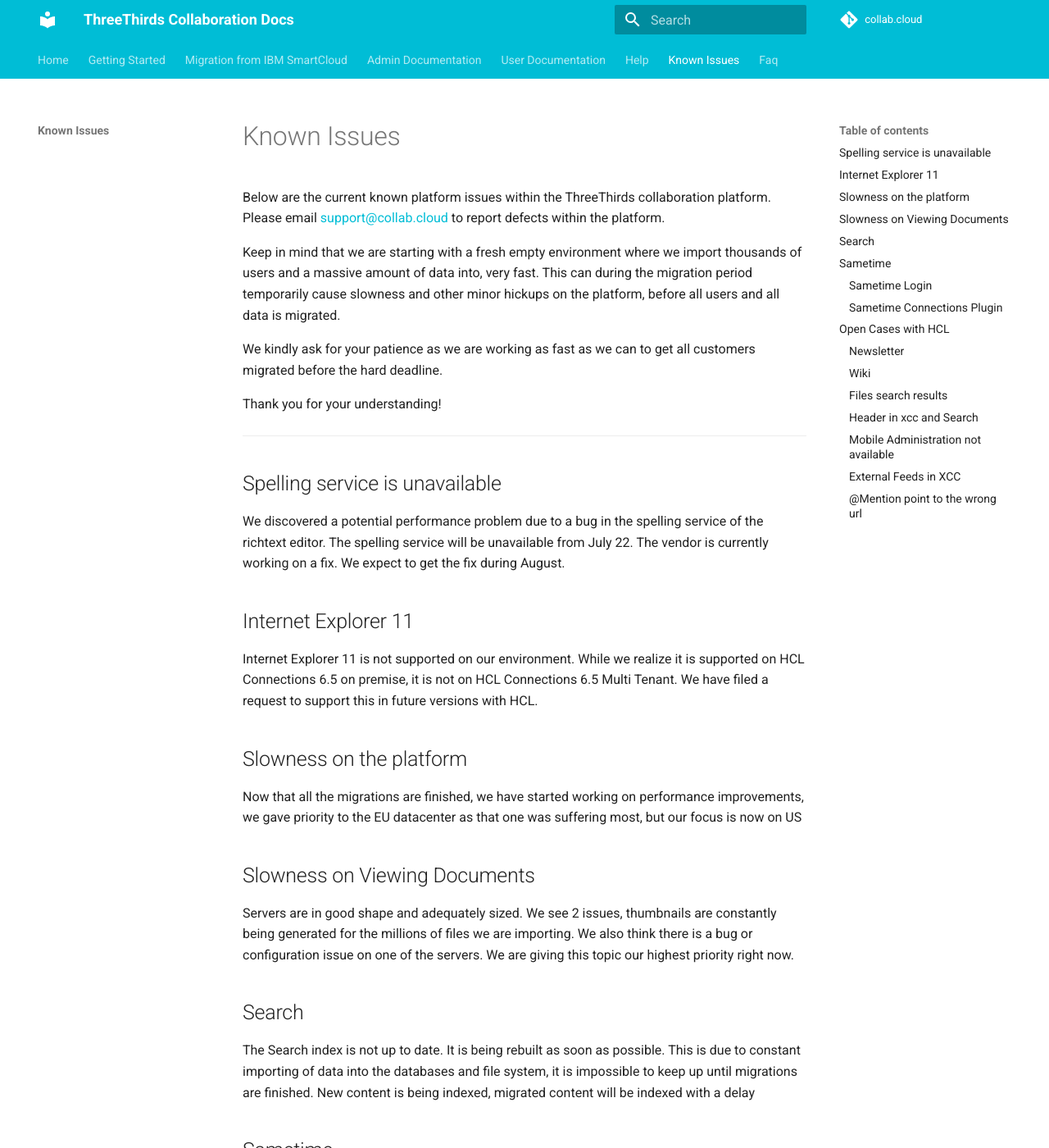
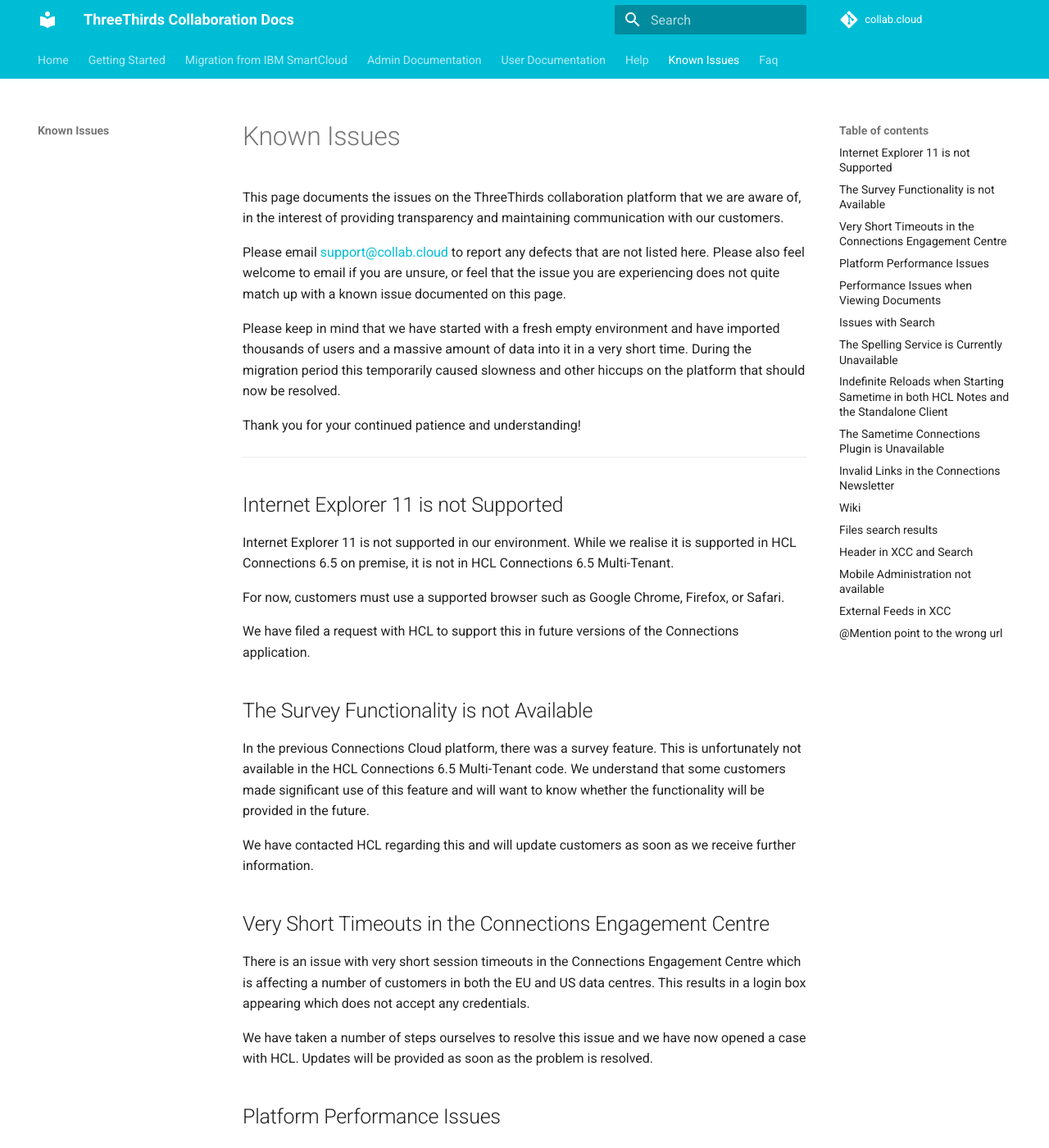
Before and after one commit to collabdotcloud/docs.collab.cloud, an MkDocs documentation site: the page built from docs/help/known-issues.md, in a window 1280 px wide and 1400 px high. Shown: the whole window at 82% size. Built offline with MkDocs 1.6.1 and Material for MkDocs 9.7.7, drawn with Linux system fonts in a browser that asks for light colours; some of the changed text lies outside the part shown.

Commit message:
Added content to known issues page and restructured it

```diff
--- a/docs/help/known-issues.md
+++ b/docs/help/known-issues.md
@@ -1,73 +1,103 @@
 # Known Issues
+This page documents the issues on the ThreeThirds collaboration platform that we are aware of, in the interest of providing transparency and maintaining communication with our customers.
 
-Below are the current known platform issues within the ThreeThirds collaboration platform. Please email [support@collab.cloud](mailto:support@collab.cloud) to report defects within the platform.
+Please email [support@collab.cloud](mailto:support@collab.cloud) to report any defects that are not listed here. Please also feel welcome to email if you are unsure, or feel that the issue you are experiencing does not quite match up with a known issue documented on this page.
 
-Keep in mind that we are starting with a fresh empty environment where we import thousands of users and a massive amount of data into, very fast. This can during the migration period temporarily cause slowness and other minor hickups on the platform, before all users and all data is migrated.
+Please keep in mind that we have started with a fresh empty environment and have imported thousands of users and a massive amount of data into it in a very short time. During the migration period this temporarily caused slowness and other hiccups on the platform that should now be resolved.
 
-We kindly ask for your patience as we are working as fast as we can to get all customers migrated before the hard deadline.
-
-Thank you for your understanding!
+Thank you for your continued patience and understanding!
 
 ---
 
-## Spelling service is unavailable
 
-We discovered a potential performance problem due to a bug in the spelling service of the richtext editor. The spelling service will be unavailable from July 22. The vendor is currently working on a fix. We expect to get the fix during August.
+## Internet Explorer 11 is not Supported
+Internet Explorer 11 is not supported in our environment. While we realise it is supported in HCL Connections 6.5 on premise, it is not in HCL Connections 6.5 Multi-Tenant.
 
-## Internet Explorer 11
+For now, customers must use a supported browser such as Google Chrome, Firefox, or Safari.
 
-Internet Explorer 11 is not supported on our environment. While we realize it is supported on HCL Connections 6.5 on premise, it is not on HCL Connections 6.5 Multi Tenant. We have filed a request to support this in future versions with HCL.
+We have filed a request with HCL to support this in future versions of the Connections application.
 
-## Slowness on the platform
+## The Survey Functionality is not Available
+In the previous Connections Cloud platform, there was a survey feature. This is unfortunately not available in the HCL Connections 6.5 Multi-Tenant code. We understand that some customers made significant use of this feature and will want to know whether the functionality will be provided in the future.
 
-Now that all the migrations are finished, we have started working on performance improvements, we gave priority to the EU datacenter as that one was suffering most, but our focus is now on US
+We have contacted HCL regarding this and will update customers as soon as we receive further information.
 
-## Slowness on Viewing Documents
+## Very Short Timeouts in the Connections Engagement Centre
+There is an issue with very short session timeouts in the Connections Engagement Centre which is affecting a number of customers in both the EU and US data centres. This results in a login box appearing which does not accept any credentials.
 
-Servers are in good shape and adequately sized. We see 2 issues, thumbnails are constantly being generated for the millions of files we are importing. We also think there is a bug or configuration issue on one of the servers. We are giving this topic our highest priority right now.
+We have taken a number of steps ourselves to resolve this issue and we have now opened a case with HCL. Updates will be provided as soon as the problem is resolved.
 
-## Search
+## Platform Performance Issues
+Now that all the migrations are finished, we have started working on performance improvements as a priority to improve the customer experience. We initially prioritised the EU datacenter as that was suffering the most, and EU-based customers should now notice significantly improved performance across the platform.
 
-The Search index is not up to date. It is being rebuilt as soon as possible. This is due to constant importing of data into the databases and file system, it is impossible to keep up until migrations are finished. New content is being indexed, migrated content will be indexed with a delay
+Our focus is now on improving the performance for our US-based customers.
 
-## Sametime
+## Performance Issues when Viewing Documents
+Our infrastructure has adequate capacity to support the document viewing and editing capabilities of Connections. However there are two issues causing noticable performance issues when working with documents:
 
-### Sametime Login
+1. File thumbnails are constantly being generated for the millions of files we are importing.
+2. There may be a bug or configuration issue on one of the servers.
 
-The "Remember me" function in login page is not working and will result in a indefinite reload on starting the app on next day. This issue will appear on embedded Sametime within Notes client as well as in Sametime standalone client.
-Please do not use this function until this issue is solved.
+We are prioritising this issue as we realise the importance of the document capabilities to our customers.
 
-### Sametime Connections Plugin
+## Issues with Search
+Platform content is not fully indexed which means some content will not appear in search results. The search index is constantly being rebuilt however due to the influx of data into the databases and the server file system, it was impossible to keep up until migrations were finished. Now that they are, the indexing process can begin catching up.
 
-The Sametime Connections plugin (upper right corner) is not working as expected. Login is successful but no chat will be received if someone is ping you.
-Please use the webchat (webchatna.collab.cloud / webchateu.collab.cloud) instead until this issue is resolved
+New content is being indexed, however migrated content will be indexed with a delay.
 
-## Open Cases with HCL
+## The Spelling Service is Currently Unavailable
+We discovered a potential performance problem due to a bug in the spelling service of the richtext editor. As a result, the spelling service is unavailable from July 22.
 
-### Newsletter
+The vendor is currently working on a fix. We expect to receive the fix during August.
 
-Wrong links in newsletters for example the invitation to communities duplicates the hostname.
+## Indefinite Reloads when Starting Sametime in both HCL Notes and the Standalone Client
+The "Remember me" function in login page is not working and will result in a indefinite reload on starting the app on next day. This issue will appear in the embedded Sametime within the Notes client as well as in the Sametime standalone client.
 
-### Wiki
+Please do not use the "Remember me" function until this issue is resolved.
+
+## The Sametime Connections Plugin is Unavailable
+The Sametime Connections plugin that provides instant messaging capabilities within your Connections site is currently not working as expected. You will be able to login, however you will not be able to receive messages.
+
+Please use Sametime webchat available at [webchatna.collab.cloud](https://webchatna.collab.cloud) (for US-based customers) or [webchateu.collab.cloud](https://webchateu.collab.cloud) (for EU-based customers) until this issue is resolved.
+
+## Invalid Links in the Connections Newsletter
+
+There is currently an issue with the Connections newsletter sent out by the platform. Links in the newsletter will duplicate the hostname leading to an invalid link.
+
+For example, the links will point to organisation.organisation.collab.cloud instead of organisation.collab.cloud.
+
+We currently have an open case with HCL to resolve this issue.
+## Wiki
 
 Wrong links in Apps menu and API calls to oauth endpoints in wikis return wrong links
 
-### Files search results
+We currently have an open case with HCL to resolve this issue.
 
-The searchresults for community files show an inaccessible link for communities.
+## Files search results
 
-### Header in xcc and Search
+The search results for community files show an inaccessible link for communities.
+
+We currently have an open case with HCL to resolve this issue.
+
+## Header in XCC and Search
 
 The apps in the header for xcc and search point to the sorry page.
 
-### Mobile Administration not available
+We currently have an open case with HCL to resolve this issue.
+
+## Mobile Administration not available
 
 The mobile Administration does not work at the moment.
 
-### External Feeds in XCC
+We currently have an open case with HCL to resolve this issue.
+
+## External Feeds in XCC
 
 External feeds don't show at the moment.
 
-### @Mention point to the wrong url
+We currently have an open case with HCL to resolve this issue.
+## @Mention point to the wrong url
 
 Clicking on a @Mentions shows an access denied message, because it points to the wrong url. Hovering over the @Mention shows the correct profile.
+
+We currently have an open case with HCL to resolve this issue.
```
